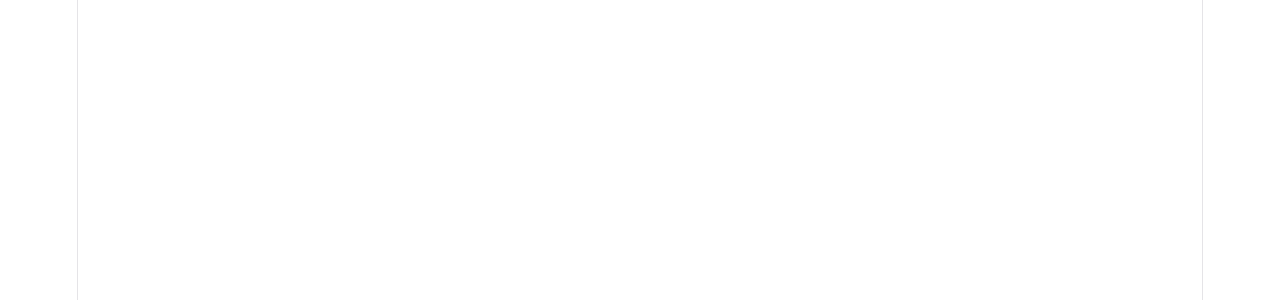
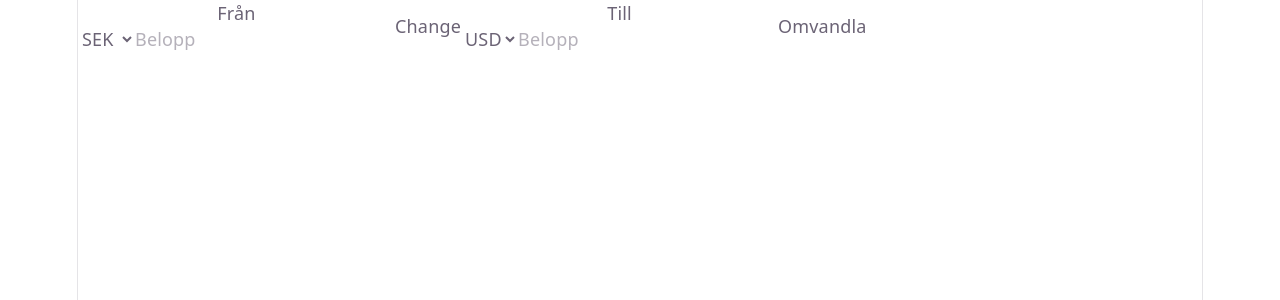
Before and after one commit to emmapang22/currency-converter, a React (Vite) app: page / in a window 1280 px wide. Shown: the top 300 px of the page. Built offline with nearby package versions, Linux system fonts and the light colour scheme; no server answers.

Commit message:
implement ExchangeCurrencyForm component for currency conversion

```diff
--- a/src/App.tsx
+++ b/src/App.tsx
@@ -1,7 +1,12 @@
 import "./App.css";
+import ExchangeCurrencyForm from "./components/ExchangeCurrencyForm";
 
 function App() {
-  return <></>;
+  return (
+    <>
+      <ExchangeCurrencyForm />
+    </>
+  );
 }
 
 export default App;
--- /dev/null
+++ b/src/components/ExchangeCurrencyForm.tsx
@@ -0,0 +1,94 @@
+import { getCurrencyExchangeRate } from "../services/exchangeRateService";
+import { useState } from "react";
+
+type ExchangeRate = {
+  conversion_result: number;
+};
+
+export default function ExchangeCurrencyForm() {
+  const [firstCurrency, setFirstCurrency] = useState("SEK");
+  const [firstAmount, setFirstAmount] = useState("");
+  const [secondCurrency, setSecondCurrency] = useState("USD");
+  const [secondAmount, setSecondAmount] = useState("");
+
+  const handleSubmit = async (e: React.SubmitEvent) => {
+    e.preventDefault();
+
+    const data: ExchangeRate = await getCurrencyExchangeRate(
+      firstCurrency,
+      secondCurrency,
+      firstAmount,
+    );
+
+    setSecondAmount(String(data.conversion_result));
+  };
+
+  const handleSwitchCurrency = () => {};
+
+  return (
+    <form onSubmit={handleSubmit} className="flex">
+      <fieldset>
+        <legend>Från</legend>
+        <label htmlFor="firstCurrency" className="sr-only">
+          Välj valuta
+        </label>
+        <select
+          name="firstCurrency"
+          id="firstCurrency"
+          value={firstCurrency}
+          onChange={(e) => setFirstCurrency(e.target.value)}
+        >
+          <option value="SEK">SEK</option>
+          <option value="USD">USD</option>
+        </select>
+
+        <label htmlFor="amount" className="sr-only">
+          Belopp
+        </label>
+        <input
+          type="number"
+          name="amount"
+          id="amount"
+          placeholder="Belopp"
+          value={firstAmount}
+          onChange={(e) => setFirstAmount(e.target.value)}
+        />
+      </fieldset>
+
+      <button type="button" onClick={handleSwitchCurrency}>
+        Change
+      </button>
+
+      <fieldset>
+        <legend>Till</legend>
+
+        <label htmlFor="secondCurrency" className="sr-only">
+          Välj valuta
+        </label>
+        <select
+          name="secondCurrency"
+          id="secondCurrency"
+          value={secondCurrency}
+          onChange={(e) => setSecondCurrency(e.target.value)}
+        >
+          <option value="SEK">SEK</option>
+          <option value="USD">USD</option>
+        </select>
+
+        <label htmlFor="convertedAmount" className="sr-only">
+          Belopp
+        </label>
+        <input
+          type="number"
+          name="convertedAmount"
+          id="convertedAmount"
+          placeholder="Belopp"
+          readOnly
+          value={secondAmount}
+        />
+      </fieldset>
+
+      <button>Omvandla</button>
+    </form>
+  );
+}
```
